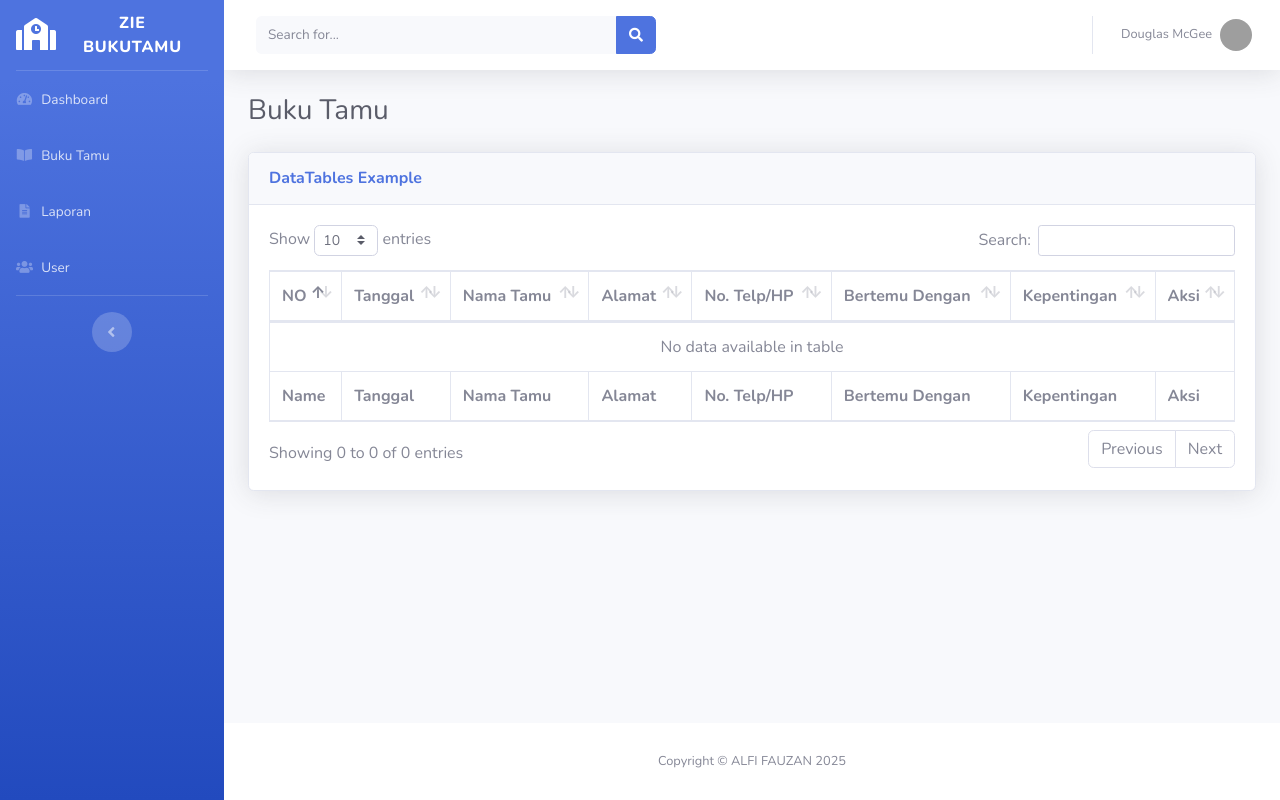
After one commit to Alfifauzan14/buku_tamu, a PHP site: page /buku-tamu.php in a window 1280 px wide. The commit adds this page. Run offline with PHP 8.4, Linux system fonts and the light colour scheme; data that the repository does not hold is empty; grey boxes are pictures that could not be loaded.

Commit message:
menambahkan halaman buku tamu dan fitur menampilkan data tamu

```diff
--- /dev/null
+++ b/buku-tamu.php
@@ -0,0 +1,71 @@
+<?php
+require_once('function.php');
+include_once('templates/header.php');
+?>
+<!-- Begin Page Content -->
+<div class="container-fluid">
+
+    <!-- Page Heading -->
+    <h1 class="h3 mb-4 text-gray-800">Buku Tamu</h1>
+                    <!-- DataTales Example -->
+                    <div class="card shadow mb-4">
+                        <div class="card-header py-3">
+                            <h6 class="m-0 font-weight-bold text-primary">DataTables Example</h6>
+                        </div>
+                        <div class="card-body">
+                            <div class="table-responsive">
+                                <table class="table table-bordered" id="dataTable" width="100%" cellspacing="0">
+                                    <thead>
+                                        <tr>
+                                            <th>NO</th>
+                                            <th>Tanggal</th>
+                                            <th>Nama Tamu</th>
+                                            <th>Alamat</th>
+                                            <th>No. Telp/HP</th>
+                                            <th>Bertemu Dengan</th>
+                                            <th>Kepentingan</th>
+                                            <th>Aksi</th>
+                                        </tr>
+                                    </thead>
+                                    <tfoot>
+                                        <tr>
+                                            <th>Name</th>
+                                            <th>Tanggal</th>
+                                            <th>Nama Tamu</th>
+                                            <th>Alamat</th>
+                                            <th>No. Telp/HP</th>
+                                            <th>Bertemu Dengan</th>
+                                            <th>Kepentingan</th>
+                                            <th>Aksi</th>
+                                        </tr>
+                                    </tfoot>
+                                    <tbody>
+                                      <?php
+                                      $no = 1;
+                                      $buku_tamu = query("SELECT * FROM buku_tamu");
+                                      foreach($buku_tamu as $tamu) :
+                                      ?>
+                                        <tr>
+                                          <td><?= $no++;?></td>
+                                          <td><?= $tamu['tanggal'];?></td>
+                                          <td><?= $tamu['nama_tamu'];?></td>
+                                          <td><?= $tamu['alamat'];?></td>
+                                          <td><?= $tamu['no_hp'];?></td>
+                                          <td><?= $tamu['bertemu'];?></td>
+                                          <td><?= $tamu['kepentingan'];?></td>
+                                          <td>
+                                            <button class="btn btn-success" type="button">Ubah</button>
+                                            <button class="btn btn-danger" type="button">Hapus</button>
+                                          </td>
+                                        </tr>
+                                      <?php endforeach; ?>
+                                    </tbody>
+                                </table>
+                            </div>
+                        </div>
+                    </div>
+</div>
+<!-- /.container-fluid -->
+<?php
+include_once('templates/footer.php');
+?>
--- /dev/null
+++ b/function.php
@@ -0,0 +1,15 @@
+<?php
+// panggil file koneksi.php
+require_once('koneksi.php');
+
+// membuat query ke / dari database
+function query($query) {
+    global $koneksi;
+    $result = mysqli_query($koneksi, $query);
+    $rows = [];
+    while( $row = mysqli_fetch_assoc($result) ) {
+        $rows[] = $row;
+    }
+    return $rows;
+}
+?>
--- /dev/null
+++ b/koneksi.php
@@ -0,0 +1,8 @@
+<?php
+define('HOST_NAME', 'localhost');
+define('USER_NAME', 'root');
+define('PASSWORD', '');
+define('DB_NAME', 'app_bukutamu');
+
+$koneksi = mysqli_connect(HOST_NAME, USER_NAME, PASSWORD, DB_NAME);
+?>
--- a/templates/footer.php
+++ b/templates/footer.php
@@ -52,6 +52,12 @@
     <!-- Custom scripts for all pages-->
     <script src="assets/js/sb-admin-2.min.js"></script>
 
+    <!-- Page level plugins -->
+    <script src="assets/vendor/datatables/jquery.dataTables.min.js"></script>
+    <script src="assets/vendor/datatables/dataTables.bootstrap4.min.js"></script>
+
+    <!-- Page level custom scripts -->
+    <script src="assets/js/demo/datatables-demo.js"></script>
 </body>
 
 </html>
--- a/templates/header.php
+++ b/templates/header.php
@@ -19,6 +19,10 @@
 
     <!-- Custom styles for this template-->
     <link href="assets/css/sb-admin-2.min.css" rel="stylesheet">
+
+    <!-- Custom styles for this page -->
+    <link href="assets/vendor/datatables/dataTables.bootstrap4.min.css" rel="stylesheet">
+
 
 </head>
 
```
